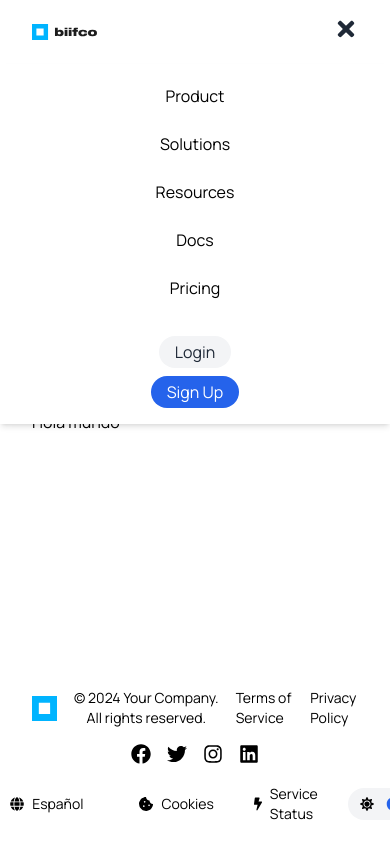
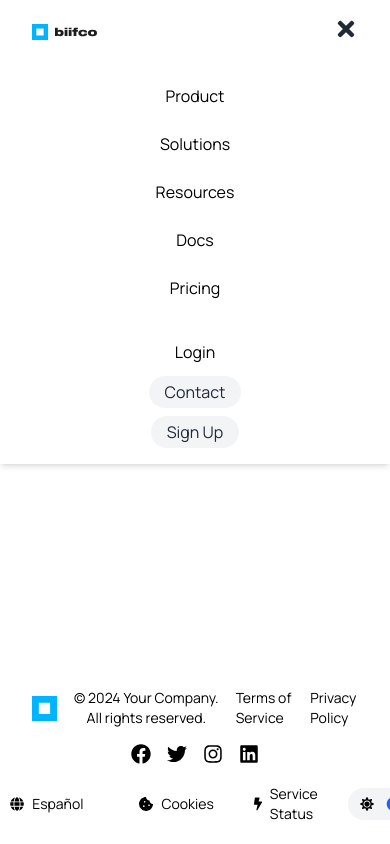
Before and after one commit to devbiifco/biifco, a Next.js app in the folder frontend/: page / in a window 390 px wide. Both pictures are taken after a click on the button 346 px from the left and 29 px from the top of the page. Built offline with nearby package versions, Linux system fonts and the light colour scheme.

Commit message:
update 1.0.5

```diff
--- a/frontend/src/components/ui/header.tsx
+++ b/frontend/src/components/ui/header.tsx
@@ -57,9 +57,10 @@ const Header: React.FC = () => {
 
             {/* Botones de autenticación */}
             <div className="flex flex-col items-center space-y-2 pt-4">
-              <a href="/login" onClick={toggleMenu} className="bg-gray-100 text-gray-800 hover:bg-gray-200 py-1 px-4 rounded-full transition-all duration-300">Login</a>
-              <a href="#signup" onClick={toggleMenu} className="bg-blue-600 text-white hover:bg-blue-700 py-1 px-4 rounded-full transition-all duration-300">Sign Up</a>
-            </div>
+          <a href="/login" className="hover:bg-gray-100 py-1 px-4 rounded-full transition-all duration-300">Login</a>
+          <a href="#signup" className="rounded bg-gray-100 text-gray-800 hover:text-white hover:bg-blue-600 py-1 px-4 rounded-full transition-all duration-300">Contact</a>
+          <a href="#signup" className="rounded bg-gray-100 text-gray-800 hover:text-white hover:bg-blue-600 py-1 px-4 rounded-full transition-all duration-300">Sign Up</a>
+         </div>
           </nav>
         </div>
       )}
```
